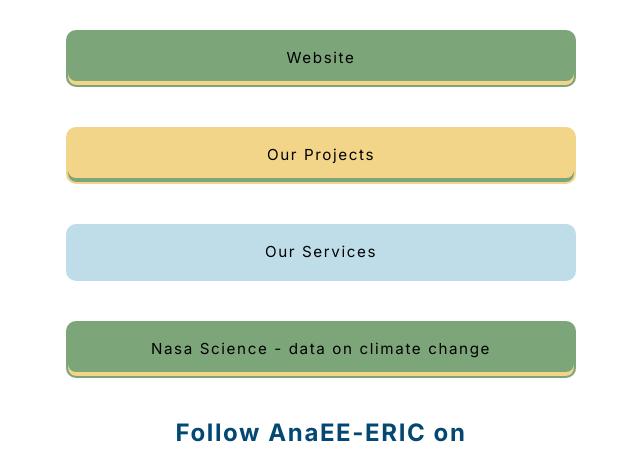
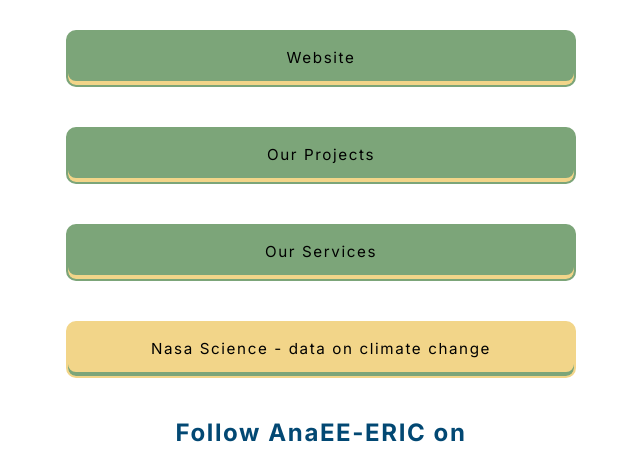
Before and after one commit to anaeeeric/links, a plain HTML site: page index.html in a window 1280 px wide. Shown: the part 359-823 px from the top of the page, without its empty margins (319-959 px from the left). Drawn offline with nearby package versions, Linux system fonts and the light colour scheme.

Commit message:
Update index.html

```diff
--- a/index.html
+++ b/index.html
@@ -35,17 +35,17 @@
     </div>
 
     <div class="links links_first">
-      <a class="links links_second" href="https://www.anaee.eu/projects_2" target="_blank"
+      <a class="links links_first" href="https://www.anaee.eu/projects_2" target="_blank"
         >Our Projects
       </a>
     </div>
 
     <div class="links links_first">
-      <a class="links links_third" href="https://www.anaee.eu/services" target="_blank">Our Services</a>
+      <a class="links links_first" href="https://www.anaee.eu/services" target="_blank">Our Services</a>
     </div>
 
      <div class="links links_first">
-      <a class="links links_first" href="https://science.nasa.gov/climate-change/" target="_blank">Nasa Science - data on climate change</a>
+      <a class="links links_second" href="https://science.nasa.gov/climate-change/" target="_blank">Nasa Science - data on climate change</a>
     </div>
 
     <h2>Follow AnaEE-ERIC on</h2>
```
